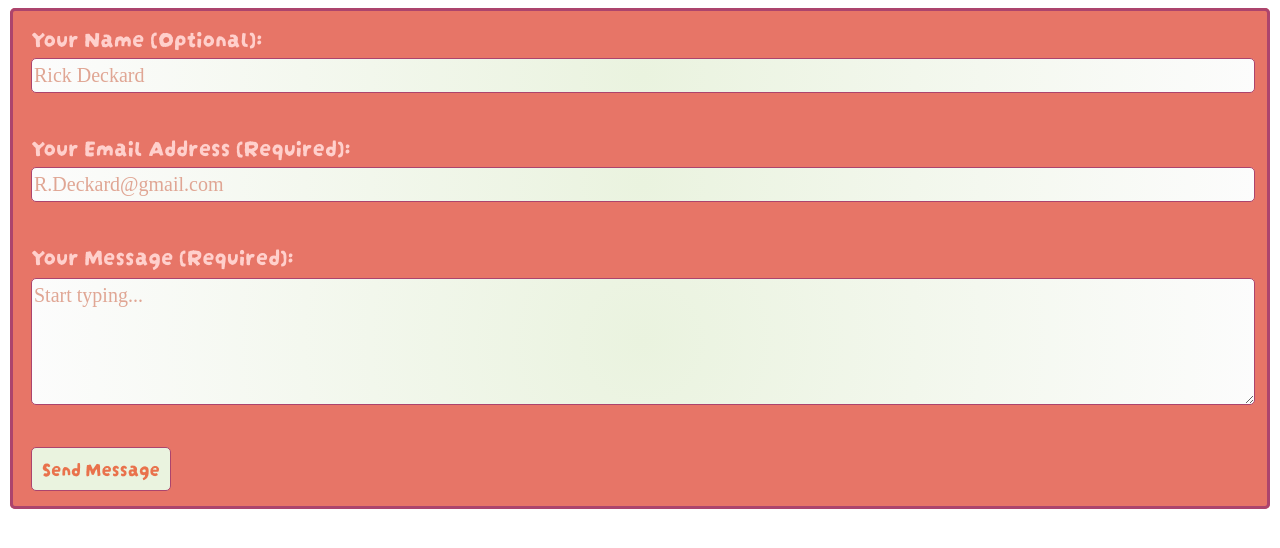
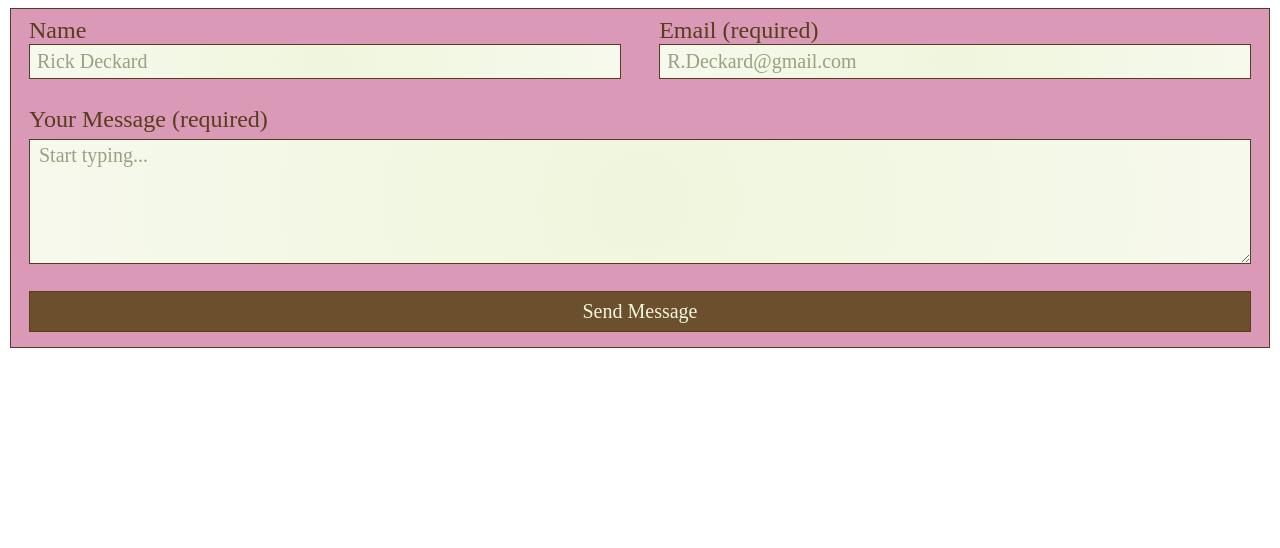
Before and after one commit to iemd-web/contact-form, a plain HTML site: page index.html in a window 1280 px wide. Drawn offline with Linux system fonts and the light colour scheme; a web font is replaced by a local one.

Commit message:
Form revamp

```diff
--- a/css/contact-form.css
+++ b/css/contact-form.css
@@ -20,69 +20,101 @@
     src: url('/contact-form/css/fonts/HachiMaruPop/HachiMaruPop-Regular.ttf') format('truetype');
 }
 /*---------- coding the actual form format ----------*/
-input {
-    display: inline-block;
+* {
+    box-sizing: border-box;
+}
+.info {
+    display: flex;
+    justify-content: space-between;
+    gap: 3vw;
+    width: 100%;
+}
+.info > div {
+    flex: 1;
+    min-width: 0;
+}
+.inside-form fieldset{
+    padding: 6px 12px 12px 12px;
+}
+
+.info input {
+    width: 100%;
 }
 input, textarea {
-    width:100%;
+    display: inline-block;
+    width: 100%;
     resize: vertical;
 
-    background-image: radial-gradient(circle, #eaf3df 0%, #fcfcfc 100%);
-    border: 1px solid #ac446d;
+    background-image: radial-gradient(circle, #f0f6DD 0%, #fcfcfc 200%);
+    border: 1.5px solid #573d1c;
 
-    border-radius: 3px;
     padding: 5px 2px;
-    color: #ac446d;
-    border-radius: 5px;
+    color: #573d1c;
 
-    font-family: Basiic;
+    font-family: 'Gaegu';
     font-size: 1.25rem;
+    text-indent: 5px;
 }
-input::placeholder {
-    color: #e0a694;
+.name::placeholder, .email::placeholder {
+    color: #99a083;
+    overflow-y: scroll;
+
+    text-indent: 5px;
 }
 input:focus {
-    outline: 2px solid #c7f68d;
+    outline: 1px solid #52489c;
 }
 textarea:focus {
-    outline: 2px solid #c7f68d;
+    outline: 1px solid #52489c;
 }
 textarea::placeholder{
-    color: #e0a694;
+    color: #99a083;
 }
 textarea {
+    display: block;
     margin-top: 6px;
+    width:100%;
+    box-sizing: border-box;
+    padding:4px
 }
 body {
-    color:#ffd0cc;
-    font-family: Darumadrop One;
+    color: #573d1c;
+    font-family: 'Gaegu';
     font-size: 1.5rem;
 }
 button {
-    padding: 5px;
-    padding-left: 10px;
-    padding-right: 10px;
     padding-bottom: 8px;
-    background-color:#eaf3df;
-    color: #e9724c;
+    padding-top: 8px;
+    text-align: center;
+    background-color:#6c4f2c;
+    color: #f0f6DD;
     font-family: Basiic;
     font-size: 1.25rem;
-    font-family: Darumadrop One;
-    text-align: center;
-    border: 1px solid #ac446d;
-    border-radius: 5px;
+    font-family: 'Gaegu';
+    border: 1.5px solid #573d1c;
+
+    width:100%;
 
     transition: transform 0.3s ease;
-
 }
 button:hover {
-    transform: scale(1.05);
-    background-color:#f5fdeb;
-    color: #ff7b4f;
-    border: 1px solid #ac446d;
+    transform: scaleX(1.02);
+    background-color:#573d1c;
+    color: #f0f6DD;
+    border: 1px solid #573d1c;
 }
 fieldset {
-    background-color: #e77567;
-    border: 3px solid #ac446d;
-    border-radius: 5px;
+    background-color: #d999b7;
+    border: 1.5px solid #573d1c;
+    overflow: hidden;
 }
+/*-------------- responsive -------------*/
+@media (max-width: 600px) {
+    .info {
+        flex-direction: column;
+        gap: 12px;
+    }
+    .info > div {
+        width: 100%;
+    }
+}
--- a/index.html
+++ b/index.html
@@ -8,26 +8,26 @@
 </head>
 <body>
   <form method="POST" action="https://formspree.io/f/mbgjlnzl">
-    <fieldset>
-      <div>
-        <label for="name">Your Name (Optional):</label>
-        <br>
-        <input type="text" name="name" id="name" placeholder="Rick Deckard">
-        <br>
-        <br>
+    <fieldset class="inside-form">
+      <div class="info">
+        <div>
+          <label for="name">Name</label>
+          <br>
+          <input type="text" name="name" class="name" placeholder="Rick Deckard">
+          <br>
+        </div>
+        <div>
+          <label for="email">Email (required)</label>
+          <br>
+          <input type="email" name="email" class="email" placeholder="R.Deckard@gmail.com" required>
+          <br>
+          <br>
+        </div>
       </div>
       <div>
-        <label for="email">Your Email Address (Required):</label>
-        <br>
-        <input type="email" name="email" id="email" placeholder="R.Deckard@gmail.com" required>
-        <br>
-        <br>
-      </div>
-      <div>
-        <label for="message">Your Message (Required):</label>
+        <label for="message">Your Message (required)</label>
         <br>
         <textarea rows="5" name="message" id="message" placeholder="Start typing..." required></textarea>
-        <br>
         <br>
       </div>
       <button type="submit">Send Message</button>
```
